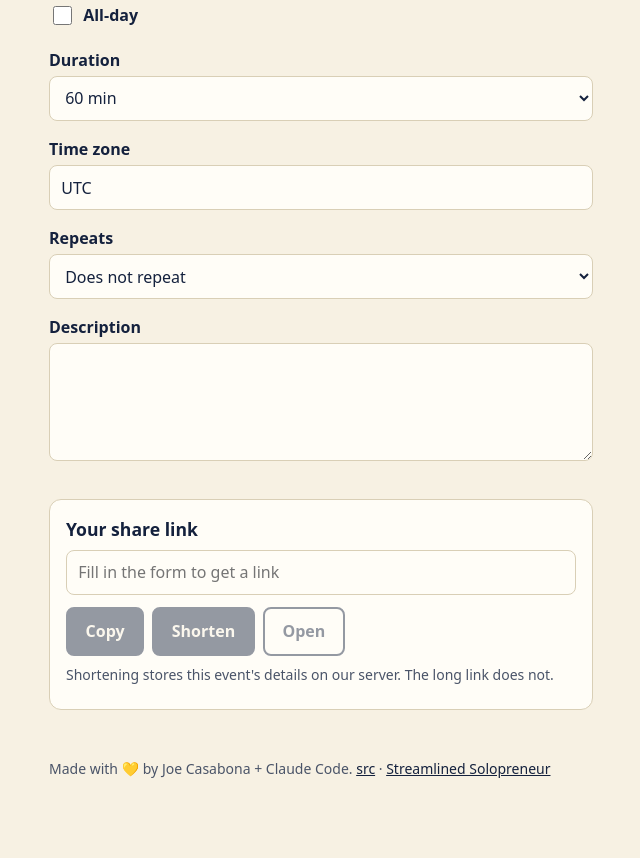
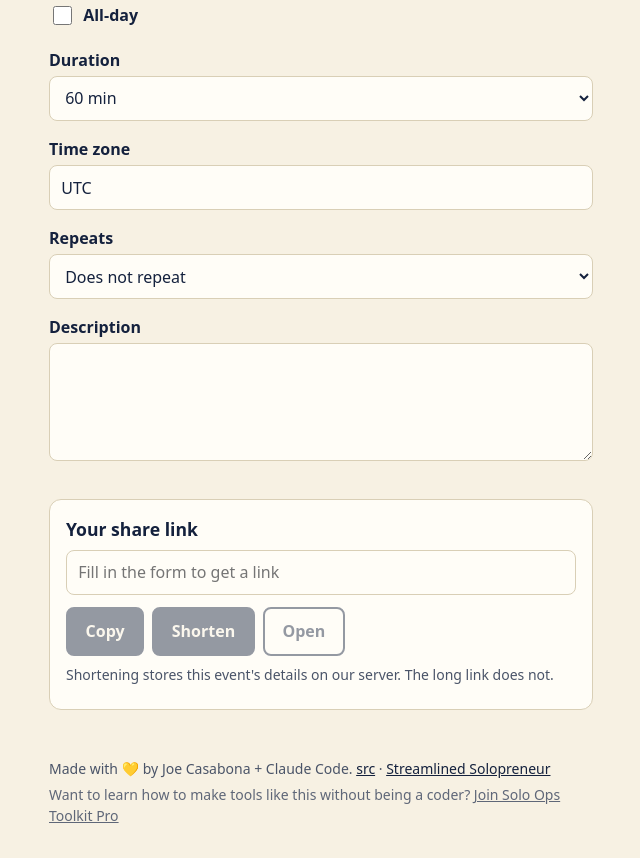
Before and after one commit to jcasabona/calendar-invite-link, a website with bundled scripts: page index.html in a window 1280 px wide. Shown: the part 389-1247 px from the top of the page, without its empty margins (319-959 px from the left). Before the commit the page ends 1200 px from the top, so only its background shows below. Built offline with nearby package versions, Linux system fonts and the light colour scheme.

Commit message:
Add Solo Ops Toolkit Pro line to footer
Co-Authored-By: Claude Sonnet 5.5 <noreply@anthropic.com>
Claude-Session: https://claude.ai/code/session_01ABsGgoEfEcqQpgKta1CCWL

```diff
--- a/index.html
+++ b/index.html
@@ -95,6 +95,8 @@
   <p>Made with 💛 by Joe Casabona + Claude Code.
     <a href="https://github.com/jcasabona/calendar-invite-link" rel="noopener noreferrer">src</a> ·
     <a href="https://streamlined.fm/?utm_source=calendar-invite-link&amp;utm_medium=referral&amp;utm_campaign=footer" rel="noopener noreferrer">Streamlined Solopreneur</a></p>
+  <p class="pro">Want to learn how to make tools like this without being a coder?
+    <a href="https://streamlined.fm/pro/" rel="noopener noreferrer">Join Solo Ops Toolkit Pro</a></p>
 </footer>
 
 <noscript><p style="padding:16px">This page needs JavaScript.</p></noscript>
--- a/style.css
+++ b/style.css
@@ -48,3 +48,5 @@ a { color: var(--navy); }
 .sr-only { position: absolute; width: 1px; height: 1px; overflow: hidden; clip: rect(0 0 0 0); white-space: nowrap; }
 footer { max-width: 36rem; margin: 0 auto; padding: 0 16px 32px; font-size: .875rem; color: var(--ink-soft); }
 footer p { margin: 0; }
+footer .pro { margin-top: .35rem; color: #5f6778; }
+footer .pro a { color: inherit; }
```
